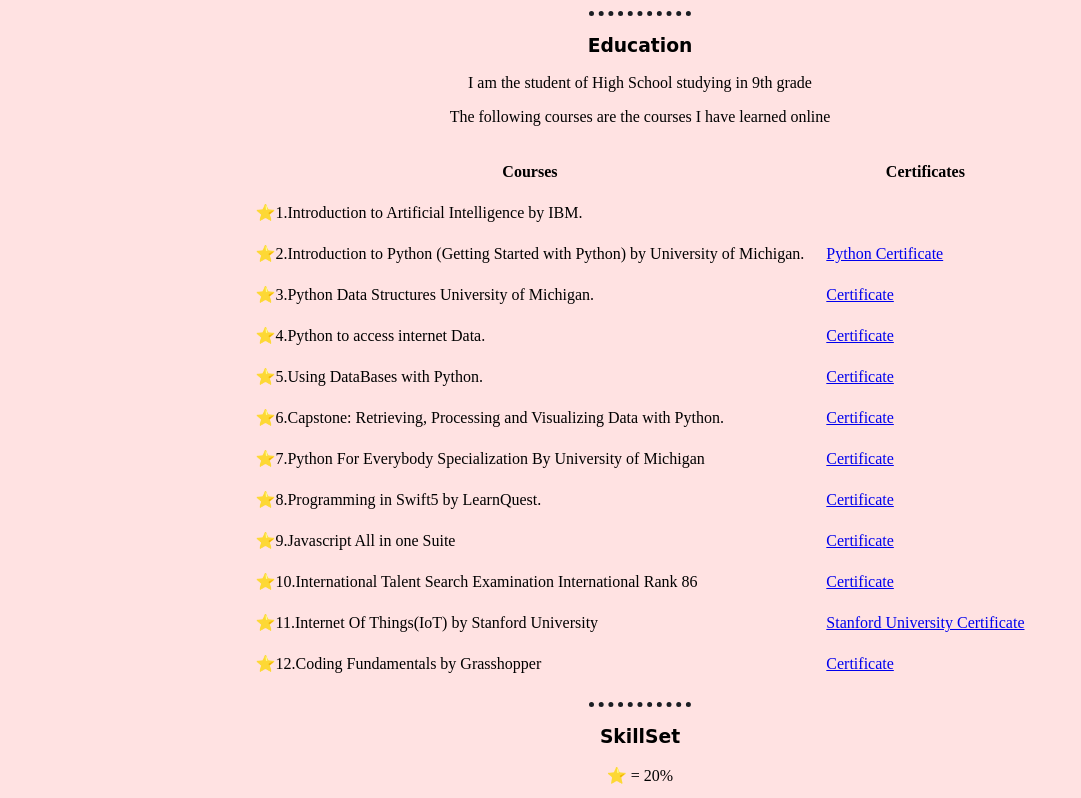
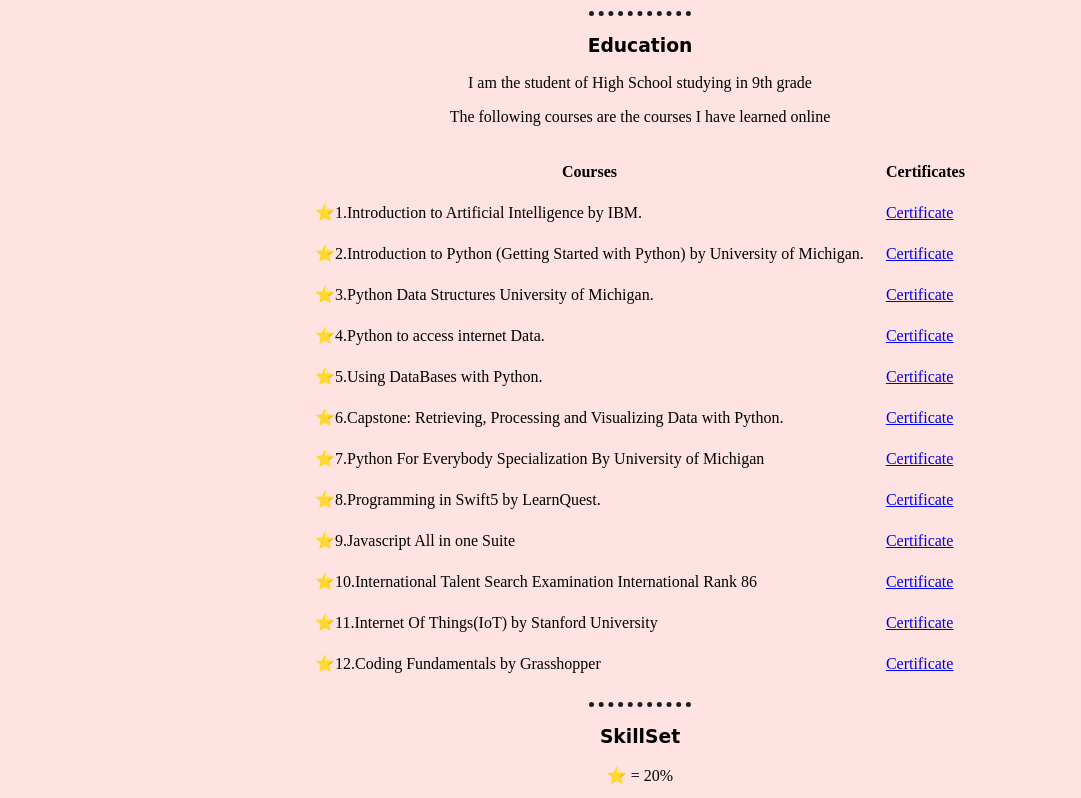
Before and after one commit to RNTejas/info2, a plain HTML site: page index.html in a window 1280 px wide. Shown: the part 251-1049 px from the top of the page, without its empty margins (0-1081 px from the left). Drawn offline with Linux system fonts and the light colour scheme.

Commit message:
Update index.html

```diff
--- a/index.html
+++ b/index.html
@@ -38,11 +38,11 @@
   <tbody>
     <tr>
       <td>⭐1.Introduction to Artificial Intelligence by IBM.</td>
-      <td><a target="_blank" href="https://github.com/RNTejas/certificates/blob/master/Coursera%20IBM%20AI.pdf"</a></td>
+      <td><a target="_blank" href="https://github.com/RNTejas/certificates/blob/master/Coursera%20IBM%20AI.pdf"</a>Certificate</td>
     </tr>
     <tr>
       <td>⭐2.Introduction to Python (Getting Started with Python) by University of Michigan.</td>
-      <td><a target="_blank" href="https://github.com/RNTejas/certificates/blob/master/Coursera%20Programming%20for%20everybody%20getting%20started.pdf">Python Certificate</a></td>
+      <td><a target="_blank" href="https://github.com/RNTejas/certificates/blob/master/Coursera%20Programming%20for%20everybody%20getting%20started.pdf">Certificate</a></td>
     </tr>
     <tr>
       <td>⭐3.Python Data Structures University of Michigan.</td>
@@ -81,7 +81,7 @@
 
     <tr>
       <td>⭐11.Internet Of Things(IoT) by Stanford University</td>
-      <td><a target="_blank" href="https://github.com/RNTejas/certificates/blob/master/30449834_SCPDRecordofCompletion.pdf">Stanford University Certificate</a></td>
+      <td><a target="_blank" href="https://github.com/RNTejas/certificates/blob/master/30449834_SCPDRecordofCompletion.pdf">Certificate</a></td>
     </tr>
     <tr>
       <td>⭐12.Coding Fundamentals by Grasshopper</td>
```
